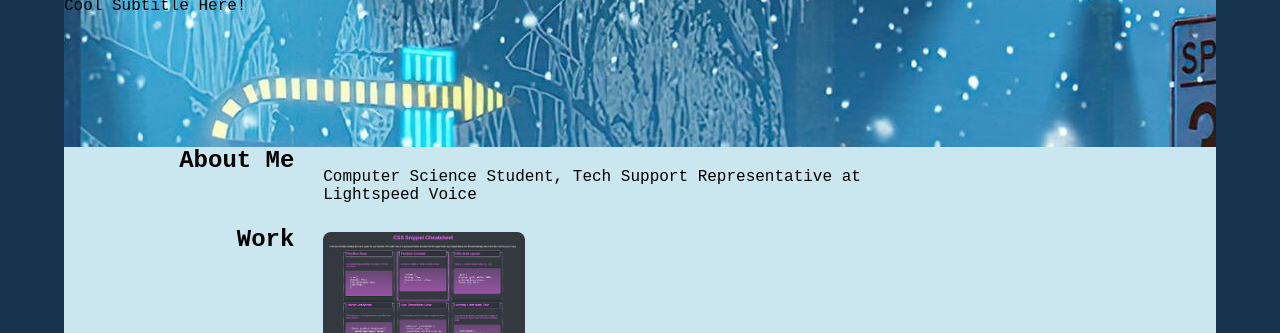
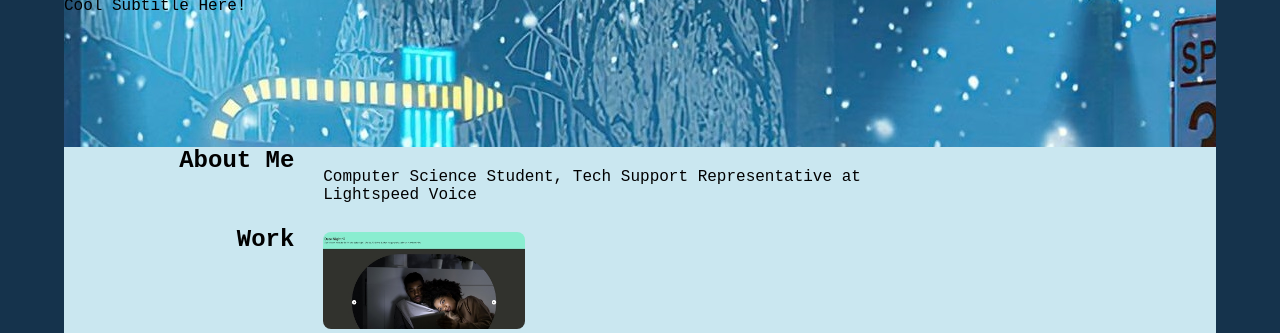
Before and after one commit to Anastasia095/My-Portfolio, a plain HTML site: page index.html in a window 1280 px wide. Shown: the part 71-404 px from the top of the page. Drawn offline with Linux system fonts and the light colour scheme.

Commit message:
updated work

```diff
--- a/index.html
+++ b/index.html
@@ -42,9 +42,10 @@
                 Work</h1>
         </div>
         <div class="container2">
-            <img src="assets/images/work.png" onclick="window.open('https://anastasia095.github.io/mini-project-2','_blank')">
+            <img src="assets/images/work2.jpg" onclick="window.open('https://anastasia095.github.io/Date-Night/','_blank')">
 
         </div>
+
     </section>
     <footer id="contact_me">
         <h1>Contact Info:</h1>
```
Also changed, not shown: assets/images/work2.jpg (added).
